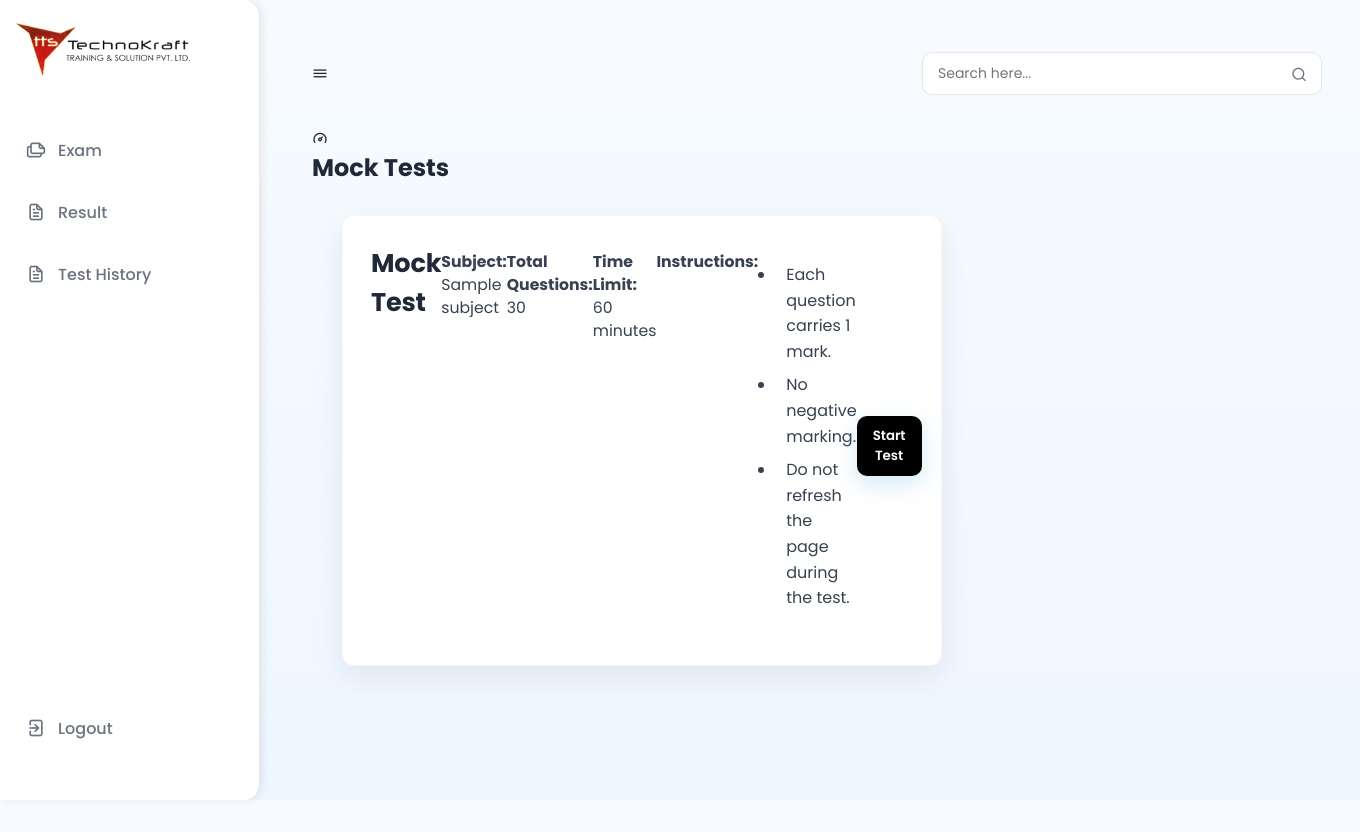
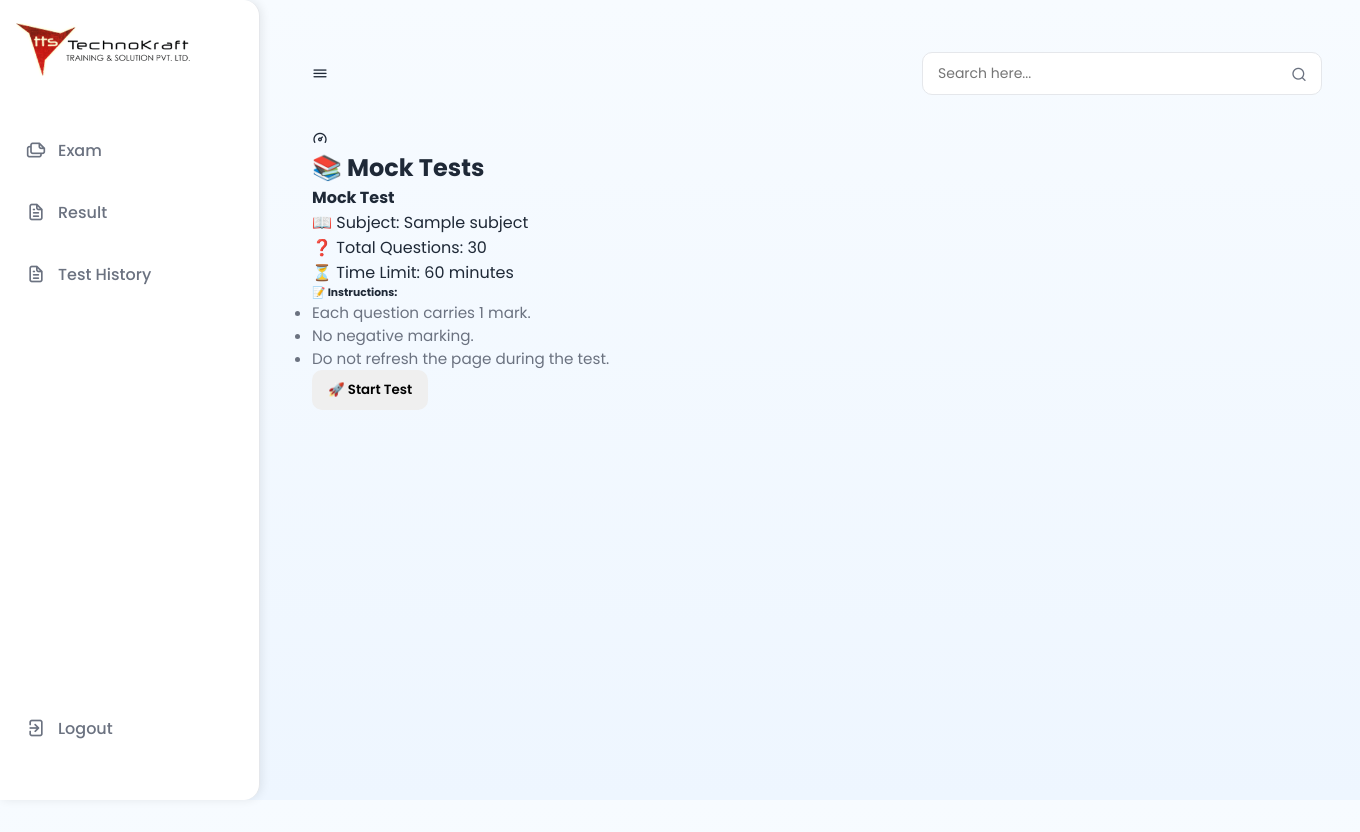
Before and after one commit to Muaazmaniyar/tts-project, a Django app: template mocktest/templates/start_test.html in a window 1360 px wide. Run offline with Django 3.2, Linux system fonts and the light colour scheme; the template is opened without the code that fills it: most values are stand-ins (such as "Sample title", 1, 10 or a date in 2020).

Commit message:
chaanges

```diff
--- a/mocktest/templates/start_test.html
+++ b/mocktest/templates/start_test.html
@@ -1,34 +1,45 @@
 {% extends "dashboard.html" %}
 
 {% block content %}
+{% load static %}
+<link rel="stylesheet" href="{% static 'css/mocktest.css' %}">
 
-<div class="container mt-4">
-    <h2 class="mb-4">Mock Tests</h2>
-    <div class="row">
+<div class="container mt-5">
+    <h2 class="text-center fw-bold mb-5">📚 Mock Tests</h2>
+
+    <div class="row g-4">
         {% for subject in subjects %}
-        <div class="col-md-6 mb-4" style="margin-top: 20px;">
-            <div class="test-info p-3 border rounded shadow-sm">
-                <h2>Mock Test</h2>
-                <p><strong>Subject:</strong> {{ subject.name }}</p>
-                <p><strong>Total Questions:</strong> 30</p>
-                <p><strong>Time Limit:</strong> 60 minutes</p>
-                <p><strong>Instructions:</strong></p>
-                <ul>
-                    <li>Each question carries 1 mark.</li>
-                    <li>No negative marking.</li>
-                    <li>Do not refresh the page during the test.</li>
-                </ul>
+        <div class="col-md-6 col-lg-4">
+            <div class="card shadow-lg border-0 h-100 rounded-4">
+                <div class="card-body d-flex flex-column">
+                    <h4 class="fw-bold text-primary mb-3">Mock Test</h4>
 
-                <form method="get" action="{% url 'mcq_test' %}" onsubmit="return confirmStart();">
-                    <input type="hidden" name="subject_name" value="{{ subject.name }}">
-                    <button type="submit" class="btn btn-primary">Start Test</button>
-                </form>
+                    <p><span class="fw-semibold">📖 Subject:</span> {{ subject.name }}</p>
+                    <p><span class="fw-semibold">❓ Total Questions:</span> 30</p>
+                    <p><span class="fw-semibold">⏳ Time Limit:</span> 60 minutes</p>
 
+                    <h6 class="fw-bold mt-3">📝 Instructions:</h6>
+                    <ul class="small text-muted">
+                        <li>Each question carries 1 mark.</li>
+                        <li>No negative marking.</li>
+                        <li>Do not refresh the page during the test.</li>
+                    </ul>
+
+                    <form method="get" action="{% url 'mcq_test' %}"
+                          onsubmit="return confirmStart();" class="mt-auto">
+                        <input type="hidden" name="subject_name" value="{{ subject.name }}">
+                        <button type="submit" class="btn btn-gradient w-100 py-2 rounded-pill">
+                            🚀 Start Test
+                        </button>
+                    </form>
+                </div>
             </div>
         </div>
         {% endfor %}
     </div>
 </div>
+
+
 
 <script>
     function confirmStart() {
```
Also changed, not shown: mocktest/db.sqlite3.
